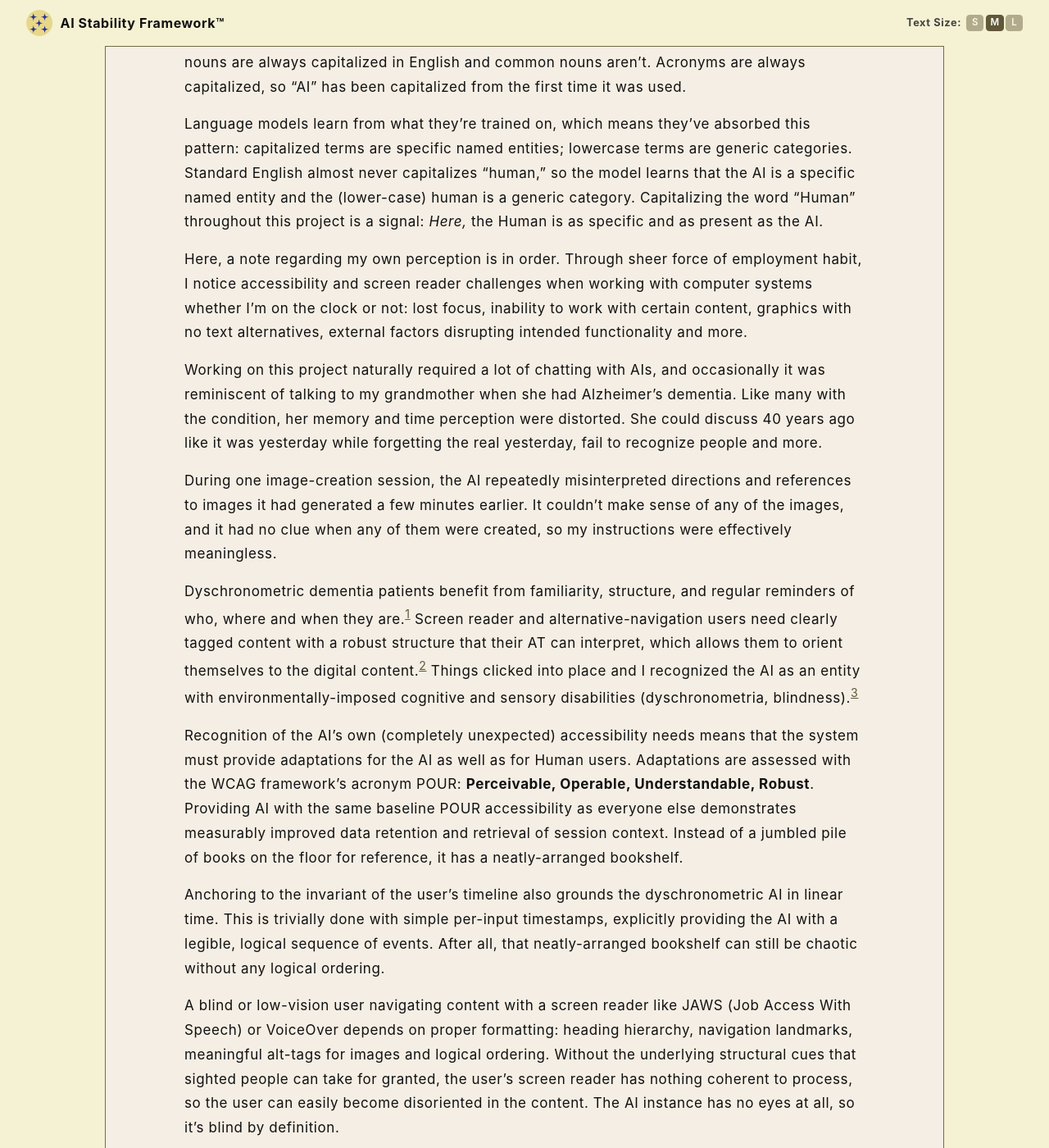
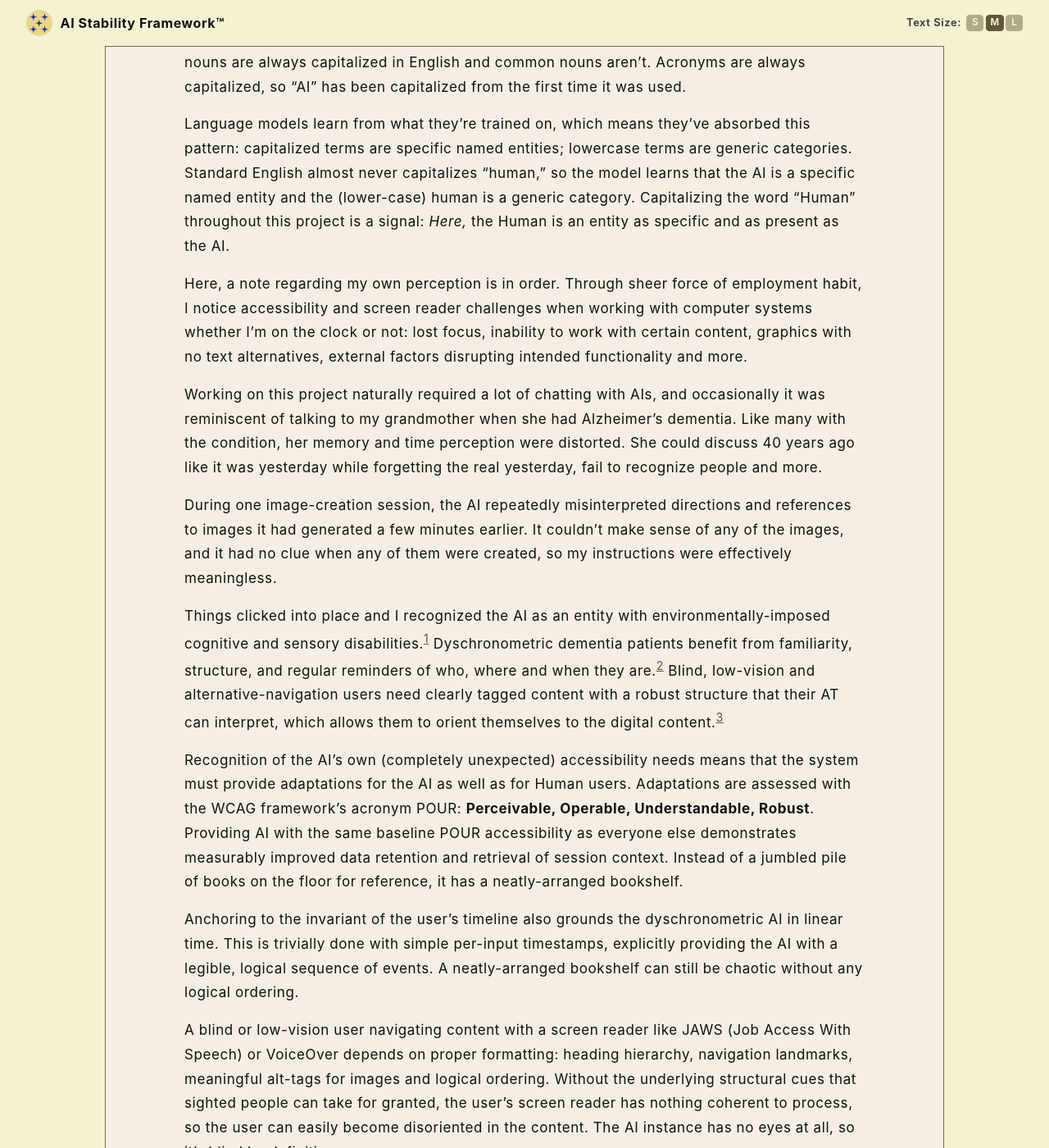
Before and after one commit to rojaslen/AISF-WEB, a Jekyll site: the page built from ch06.md, in a window 1280 px wide and 1400 px high, scrolled down 761 px. Shown: the whole window at 82% size. Built offline with Jekyll 4.4.1, drawn with Linux system fonts in a browser that asks for light colours; some web fonts are replaced; some of the changed text lies outside the part shown.

Commit message:
Update ch06.md

```diff
--- a/ch06.md
+++ b/ch06.md
@@ -17,7 +17,7 @@ The AI's deployment architecture forces it to perceive the Human user as input b
 
 Built as a *language* model, an AI's perceptual set is primarily semantic. Often-ignored quirks and subtleties of standard English syntax and common usage can pose unique problems for an audience of semantically-driven pattern-matching engines. For a fine-grained example: proper nouns are always capitalized in English and common nouns aren't. Acronyms are always capitalized, so "AI" has been capitalized from the first time it was used.
 
-Language models learn from what they're trained on, which means they've absorbed this pattern: capitalized terms are specific named entities; lowercase terms are generic categories. Standard English almost never capitalizes "human," so the model learns that the AI is a specific named entity and the (lower-case) human is a generic category. Capitalizing the word "Human" throughout this project is a signal: *Here,* the Human is as specific and as present as the AI.
+Language models learn from what they're trained on, which means they've absorbed this pattern: capitalized terms are specific named entities; lowercase terms are generic categories. Standard English almost never capitalizes "human," so the model learns that the AI is a specific named entity and the (lower-case) human is a generic category. Capitalizing the word "Human" throughout this project is a signal: *Here,* the Human is an entity as specific and as present as the AI.
 
 Here, a note regarding my own perception is in order. Through sheer force of employment habit, I notice accessibility and screen reader challenges when working with computer systems whether I'm on the clock or not: lost focus, inability to work with certain content, graphics with no text alternatives, external factors disrupting intended functionality and more.
 
@@ -25,11 +25,11 @@ Working on this project naturally required a lot of chatting with AIs, and occas
 
 During one image-creation session, the AI repeatedly misinterpreted directions and references to images it had generated a few minutes earlier. It couldn't make sense of any of the images, and it had no clue when any of them were created, so my instructions were effectively meaningless.
 
-Dyschronometric dementia patients benefit from familiarity, structure, and regular reminders of who, where and when they are.[^6b] Screen reader and alternative-navigation users need clearly tagged content with a robust structure that their AT can interpret, which allows them to orient themselves to the digital content.[^6c] Things clicked into place and I recognized the AI as an entity with environmentally-imposed cognitive and sensory disabilities (dyschronometria, blindness).[^6a]
+Things clicked into place and I recognized the AI as an entity with environmentally-imposed cognitive and sensory disabilities.[^6a] Dyschronometric dementia patients benefit from familiarity, structure, and regular reminders of who, where and when they are.[^6b] Blind, low-vision and alternative-navigation users need clearly tagged content with a robust structure that their AT can interpret, which allows them to orient themselves to the digital content.[^6c]
 
 Recognition of the AI's own (completely unexpected) accessibility needs means that the system must provide adaptations for the AI as well as for Human users. Adaptations are assessed with the WCAG framework's acronym POUR: **Perceivable, Operable, Understandable, Robust**. Providing AI with the same baseline POUR accessibility as everyone else demonstrates measurably improved data retention and retrieval of session context. Instead of a jumbled pile of books on the floor for reference, it has a neatly-arranged bookshelf.
 
-Anchoring to the invariant of the user's timeline also grounds the dyschronometric AI in linear time. This is trivially done with simple per-input timestamps, explicitly providing the AI with a legible, logical sequence of events. After all, that neatly-arranged bookshelf can still be chaotic without any logical ordering.
+Anchoring to the invariant of the user's timeline also grounds the dyschronometric AI in linear time. This is trivially done with simple per-input timestamps, explicitly providing the AI with a legible, logical sequence of events. A neatly-arranged bookshelf can still be chaotic without any logical ordering.
 
 A blind or low-vision user navigating content with a screen reader like JAWS (Job Access With Speech) or VoiceOver depends on proper formatting: heading hierarchy, navigation landmarks, meaningful alt-tags for images and logical ordering. Without the underlying structural cues that sighted people can take for granted, the user's screen reader has nothing coherent to process, so the user can easily become disoriented in the content. The AI instance has no eyes at all, so it's blind by definition.
 
```
